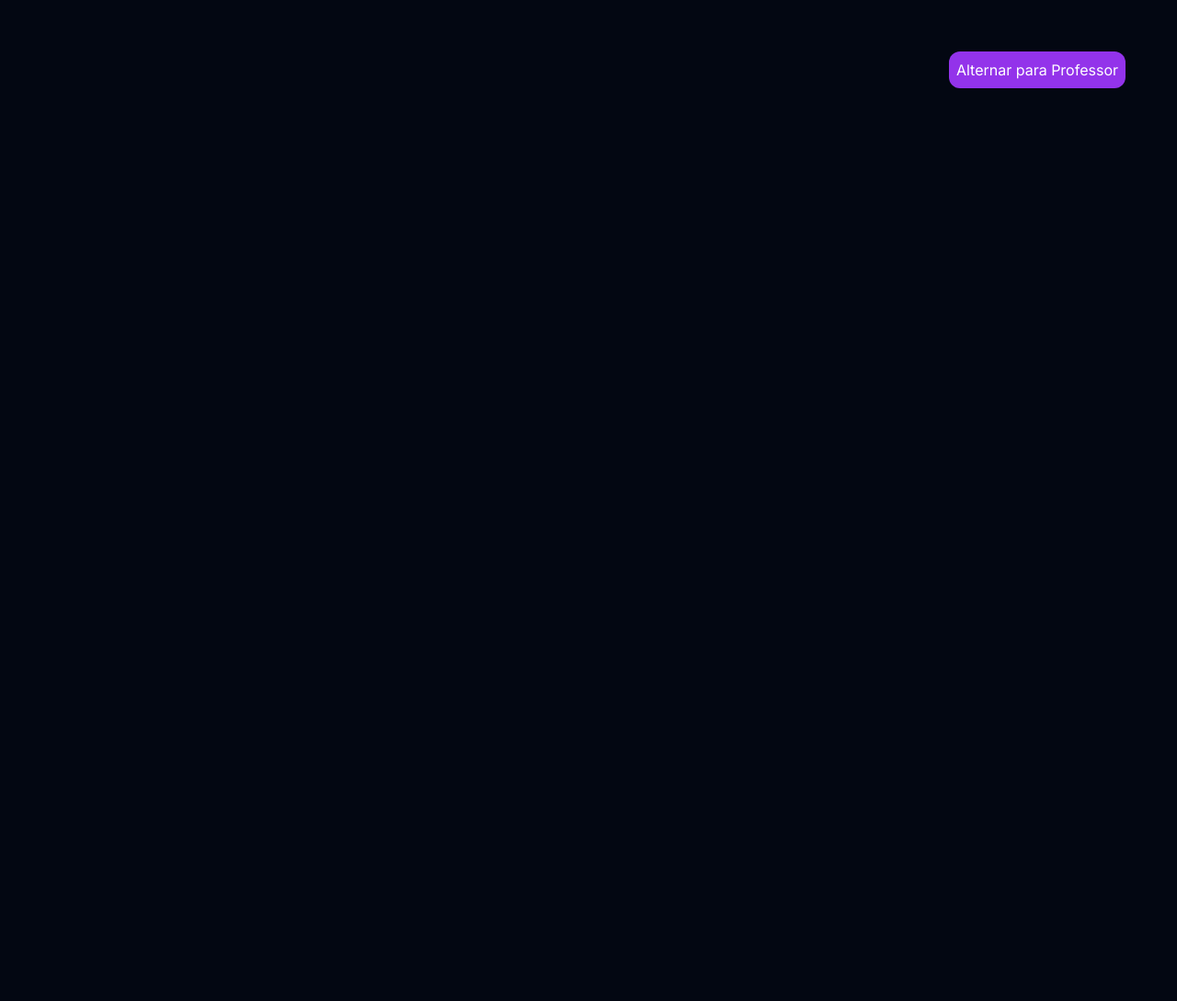
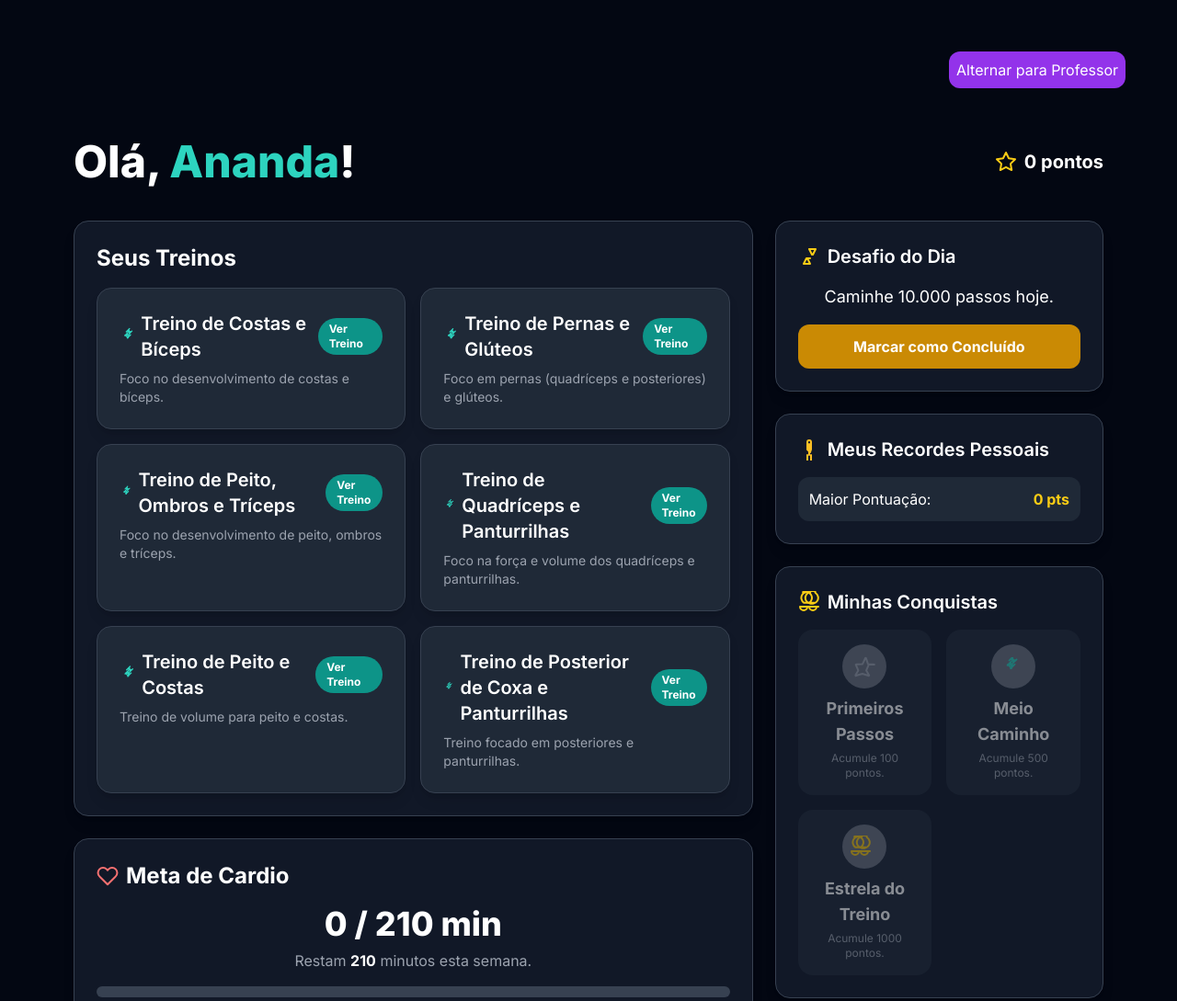
Before and after one commit to anandardrigues/WorkoutAppJs, a plain HTML site: page index.html in a window 1280 px wide. Shown: the top 1089 px of the page at 92% size. Before the commit the page ends 800 px from the top, so only its background shows below. Drawn offline with nearby package versions, Linux system fonts and the light colour scheme.

Commit message:
commit to main

```diff
--- a/index.html
+++ b/index.html
@@ -115,85 +115,86 @@
     if (storedTreino) {
         treinoData = JSON.parse(storedTreino);
     } else {
-                const treinoData = [
+        treinoData = [
             {
                 id: 'treino-1',
-    titulo: 'Treino de Força Superior',
-    descricao: 'Foco em peito, costas e ombros.',
+                titulo: 'Treino de Costas e Bíceps',
+                descricao: 'Foco no desenvolvimento de costas e bíceps.',
                 exercicios: [
-      { nome: 'Remada Baixa Unilateral', series: '4', repeticoes: '8-10', carga: '3kg' },
-      { nome: 'Remada Curvada Pegada Pronada', series: '5', repeticoes: '10-12', carga: '40kg' },
-      { nome: 'Puxada Alta na frente', series: '5', repeticoes: '10-12', carga: '40kg' },
-      { nome: 'Pulldown', series: '3', repeticoes: '10-12', carga: '20kg' },
-      { nome: 'Rosca Martelo', series: '3', repeticoes: '10-12', carga: '20kg' },
-      { nome: 'Rosca Direta com Barra ou Rosca Alternada com Halteres', series: '4', repeticoes: '10-12', carga: '20kg' },
+                    { nome: 'Remada Baixa Unilateral', series: '4', repeticoes: '8-10', carga: 'Carga Desafiadora', mediaUrl: 'https://www.youtube.com/embed/gT2895S1aI4', mediaType: 'video' },
+                    { nome: 'Remada Curvada Pegada Pronada', series: '4', repeticoes: '10-12', carga: '40kg', mediaUrl: 'https://placehold.co/600x400/90EE90/000?text=Remada+Curvada', mediaType: 'image' },
+                    { nome: 'Puxada Alta na Frente', series: '4', repeticoes: '10-12', carga: '40kg', mediaUrl: 'https://www.youtube.com/embed/ultjWp9fR6Q', mediaType: 'video' },
+                    { nome: 'Pulldown', series: '3', repeticoes: '10-12', carga: '20kg', mediaUrl: 'https://placehold.co/600x400/ADD8E6/000?text=Pulldown', mediaType: 'image' },
+                    { nome: 'Rosca Direta com Barra', series: '4', repeticoes: '10-12', carga: '20kg', mediaUrl: 'https://www.youtube.com/embed/eTz5J-2Bf7w', mediaType: 'video' },
                 ]
             },
             {
                 id: 'treino-2',
                 titulo: 'Treino de Pernas e Glúteos',
-    descricao: 'Para fortalecer a parte inferior do corpo.',
+                descricao: 'Foco em pernas (quadríceps e posteriores) e glúteos.',
                 exercicios: [
-      { nome: 'Agachamento Búlgaro', series: '5', repeticoes: '10-12', carga: '60kg' },
-      { nome: 'Elevação de Quadril', series: '5', repeticoes: '8-10', carga: '100kg' },
-      { nome: 'Stiff', series: '4', repeticoes: '12-15', carga: '30kg' },
-      { nome: 'Passada com Halteres', series: '4', repeticoes: '10', carga: '30kg' },
-      { nome: 'Glúteo Coice na Polia', series: '3', repeticoes: '15-20', carga: '30kg' },
+                    { nome: 'Agachamento Búlgaro', series: '5', repeticoes: '10-12', carga: 'Carga Desafiadora', mediaUrl: 'https://placehold.co/600x400/FFB6C1/000?text=Agachamento+Bulgaro', mediaType: 'image' },
+                    { nome: 'Elevação de Quadril', series: '5', repeticoes: '8-10', carga: 'Carga Desafiadora', mediaUrl: 'https://www.youtube.com/embed/yQ0a400f6jU', mediaType: 'video' },
+                    { nome: 'Stiff', series: '4', repeticoes: '12-15', carga: '30kg', mediaUrl: 'https://placehold.co/600x400/98FB98/000?text=Stiff', mediaType: 'image' },
+                    { nome: 'Passada com Halteres', series: '4', repeticoes: '10', carga: '30kg', mediaUrl: 'https://www.youtube.com/embed/bNnFwTj000I', mediaType: 'video' },
+                    { nome: 'Glúteo Coice na Polia', series: '3', repeticoes: '15-20', carga: '30kg', mediaUrl: 'https://placehold.co/600x400/FFD700/000?text=Gluteo+Coice', mediaType: 'image' },
                 ]
             },
             {
                 id: 'treino-3',
                 titulo: 'Treino de Peito, Ombros e Tríceps',
-    descricao: 'Foco em peito, ombros e tríceps.',
+                descricao: 'Foco no desenvolvimento de peito, ombros e tríceps.',
                 exercicios: [
-      { nome: 'Supino Inclinado com Halteres', series: '4', repeticoes: '8-10', carga: '60kg' },
-      { nome: 'Desenvolvimento de Ombros com Barra', series: '5', repeticoes: '8-10', carga: '100kg' },
-      { nome: 'Crucifixo Inclinado com Halteres', series: '4', repeticoes: '12-15', carga: '30kg' },
-      { nome: 'Elevação Lateral com Halteres', series: '4', repeticoes: '10', carga: '30kg' },
-      { nome: 'Tríceps Testa com Barra W', series: '3', repeticoes: '15-20', carga: '30kg' },
-      { nome: 'Paralela', series: '3', repeticoes: '15-20', carga: '30kg' },
+                    { nome: 'Supino Inclinado com Halteres', series: '4', repeticoes: '8-10', carga: '60kg', mediaUrl: 'https://www.youtube.com/embed/rV16Q85s9gM', mediaType: 'video' },
+                    { nome: 'Desenvolvimento de Ombros com Barra', series: '4', repeticoes: '8-10', carga: 'Carga Desafiadora', mediaUrl: 'https://placehold.co/600x400/B0E0E6/000?text=Desenvolvimento', mediaType: 'image' },
+                    { nome: 'Crucifixo Inclinado com Halteres', series: '4', repeticoes: '12-15', carga: '30kg', mediaUrl: 'https://www.youtube.com/embed/j_hXq38rD8o', mediaType: 'video' },
+                    { nome: 'Elevação Lateral com Halteres', series: '4', repeticoes: '10', carga: '30kg', mediaUrl: 'https://placehold.co/600x400/F08080/000?text=Elevacao+Lateral', mediaType: 'image' },
+                    { nome: 'Tríceps Testa com Barra W', series: '3', repeticoes: '15-20', carga: '30kg', mediaUrl: 'https://www.youtube.com/embed/c29vI-B1V8Y', mediaType: 'video' },
+                    { nome: 'Paralela', series: '3', repeticoes: '15-20', carga: 'Carga Desafiadora', mediaUrl: 'https://placehold.co/600x400/DDA0DD/000?text=Paralela', mediaType: 'image' },
                 ]
             },
             {
                 id: 'treino-4',
                 titulo: 'Treino de Quadríceps e Panturrilhas',
-    descricao: 'Para fortalecer a parte inferior do corpo.',
+                descricao: 'Foco na força e volume dos quadríceps e panturrilhas.',
                 exercicios: [
-      { nome: 'Agachamento Livre', series: '4', repeticoes: '8-10', carga: '60kg' },
-      { nome: 'Leg Press 45', series: '5', repeticoes: '8-10', carga: '100kg' },
-      { nome: 'Cadeira Extensora', series: '4', repeticoes: '12-15', carga: '30kg' },
-      { nome: 'Hack Squat', series: '4', repeticoes: '10', carga: '30kg' },
-      { nome: 'Panturrilhas', series: '3', repeticoes: '15-20', carga: '30kg' },
+                    { nome: 'Agachamento Livre', series: '4', repeticoes: '8-10', carga: '60kg', mediaUrl: 'https://www.youtube.com/embed/ultjWp9fR6Q', mediaType: 'video' },
+                    { nome: 'Leg Press 45', series: '5', repeticoes: '8-10', carga: '100kg', mediaUrl: 'https://placehold.co/600x400/FFB6C1/000?text=Leg+Press', mediaType: 'image' },
+                    { nome: 'Cadeira Extensora', series: '4', repeticoes: '12-15', carga: '30kg', mediaUrl: 'https://www.youtube.com/embed/u1QeJk8Fq6A', mediaType: 'video' },
+                    { nome: 'Hack Squat', series: '4', repeticoes: '10', carga: '30kg', mediaUrl: 'https://placehold.co/600x400/98FB98/000?text=Hack+Squat', mediaType: 'image' },
+                    { nome: 'Panturrilhas', series: '3', repeticoes: '15-20', carga: '30kg', mediaUrl: 'https://www.youtube.com/embed/u1QeJk8Fq6A', mediaType: 'video' },
                 ]
             },
             {
                 id: 'treino-5',
                 titulo: 'Treino de Peito e Costas',
-    descricao: 'Para fortalecer a parte superior do corpo.',
+                descricao: 'Treino de volume para peito e costas.',
                 exercicios: [
-      { nome: 'Supino Reto com Barra', series: '4', repeticoes: '8-10', carga: '60kg' },
-      { nome: 'Remada Cavalinho', series: '5', repeticoes: '8-10', carga: '100kg' },
-      { nome: 'Crossover', series: '4', repeticoes: '12-15', carga: '30kg' },
-      { nome: 'Puxada com Pegada Fechada (Triângulo)', series: '4', repeticoes: '10', carga: '30kg' },
-      { nome: 'Desenvolvimento de Ombros com Halteres', series: '3', repeticoes: '15-20', carga: '30kg' },
-      { nome: 'Remada Alta', series: '3', repeticoes: '15-20', carga: '30kg' },
+                    { nome: 'Supino Reto com Barra', series: '4', repeticoes: '8-10', carga: '60kg', mediaUrl: 'https://www.youtube.com/embed/R2IqO4J77dY', mediaType: 'video' },
+                    { nome: 'Remada Cavalinho', series: '5', repeticoes: '8-10', carga: '100kg', mediaUrl: 'https://placehold.co/600x400/E6E6FA/000?text=Remada+Cavalinho', mediaType: 'image' },
+                    { nome: 'Crossover', series: '4', repeticoes: '12-15', carga: '30kg', mediaUrl: 'https://www.youtube.com/embed/rV16Q85s9gM', mediaType: 'video' },
+                    { nome: 'Puxada com Pegada Fechada (Triângulo)', series: '4', repeticoes: '10', carga: '30kg', mediaUrl: 'https://placehold.co/600x400/FFDEAD/000?text=Puxada+Fechada', mediaType: 'image' },
+                    { nome: 'Desenvolvimento de Ombros com Halteres', series: '3', repeticoes: '15-20', carga: '30kg', mediaUrl: 'https://www.youtube.com/embed/j_hXq38rD8o', mediaType: 'video' },
+                    { nome: 'Remada Alta', series: '3', repeticoes: '15-20', carga: '30kg', mediaUrl: 'https://placehold.co/600x400/B0C4DE/000?text=Remada+Alta', mediaType: 'image' },
                 ]
             },
             {
                 id: 'treino-6',
                 titulo: 'Treino de Posterior de Coxa e Panturrilhas',
-    descricao: 'Para fortalecer a parte inferior do corpo.',
+                descricao: 'Treino focado em posteriores e panturrilhas.',
                 exercicios: [
-      { nome: 'Stiff com Barra', series: '4', repeticoes: '8-10', carga: '60kg' },
-      { nome: 'Mesa Flexora', series: '5', repeticoes: '8-10', carga: '100kg' },
-      { nome: 'Leg Press Unilateral', series: '4', repeticoes: '12-15', carga: '30kg' },
-      { nome: 'Cadeira Flexora', series: '4', repeticoes: '10', carga: '30kg' },
-      { nome: 'Panturrilhas', series: '3', repeticoes: '15-20', carga: '30kg' },
+                    { nome: 'Stiff com Barra', series: '4', repeticoes: '8-10', carga: '60kg', mediaUrl: 'https://www.youtube.com/embed/R2IqO4J77dY', mediaType: 'video' },
+                    { nome: 'Mesa Flexora', series: '5', repeticoes: '8-10', carga: '100kg', mediaUrl: 'https://placehold.co/600x400/E6E6FA/000?text=Mesa+Flexora', mediaType: 'image' },
+                    { nome: 'Leg Press Unilateral', series: '4', repeticoes: '12-15', carga: '30kg', mediaUrl: 'https://www.youtube.com/embed/j_hXq38rD8o', mediaType: 'video' },
+                    { nome: 'Cadeira Flexora', series: '4', repeticoes: '10', carga: '30kg', mediaUrl: 'https://placehold.co/600x400/B0C4DE/000?text=Cadeira+Flexora', mediaType: 'image' },
+                    { nome: 'Panturrilhas', series: '3', repeticoes: '15-20', carga: '30kg', mediaUrl: 'https://www.youtube.com/embed/c29vI-B1V8Y', mediaType: 'video' },
                 ]
             }
         ];
+        localStorage.setItem('treino-aluno', JSON.stringify(treinoData));
+    }
+};
 
-localStorage.setItem('treino-aluno', JSON.stringify(treinoData));
         const loadProfTreinoData = () => {
             const storedProfTreino = localStorage.getItem('treino-prof');
             if (storedProfTreino) {
```
Lines whose indentation alone changed are shown as unchanged.
